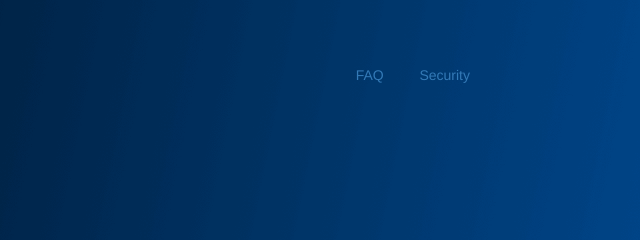
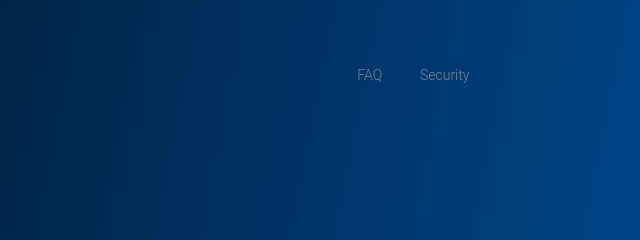
Before and after one commit to danielduffield/sway-finance, a plain HTML site: page index.html in a window 1280 px wide. Shown: the top 240 px of the page, 640-1280 px from the left. Drawn offline with nearby package versions, Linux system fonts and the light colour scheme.

Commit message:
Adjusted nav-link font style. #3

```diff
--- a/styles.css
+++ b/styles.css
@@ -27,4 +27,7 @@ header {
   line-height: 60px;
   width: 75px;
   float: right;
+  color: #728993;
+  font-family: Roboto, sans-serif;
+  font-weight: 300;
 }
```
